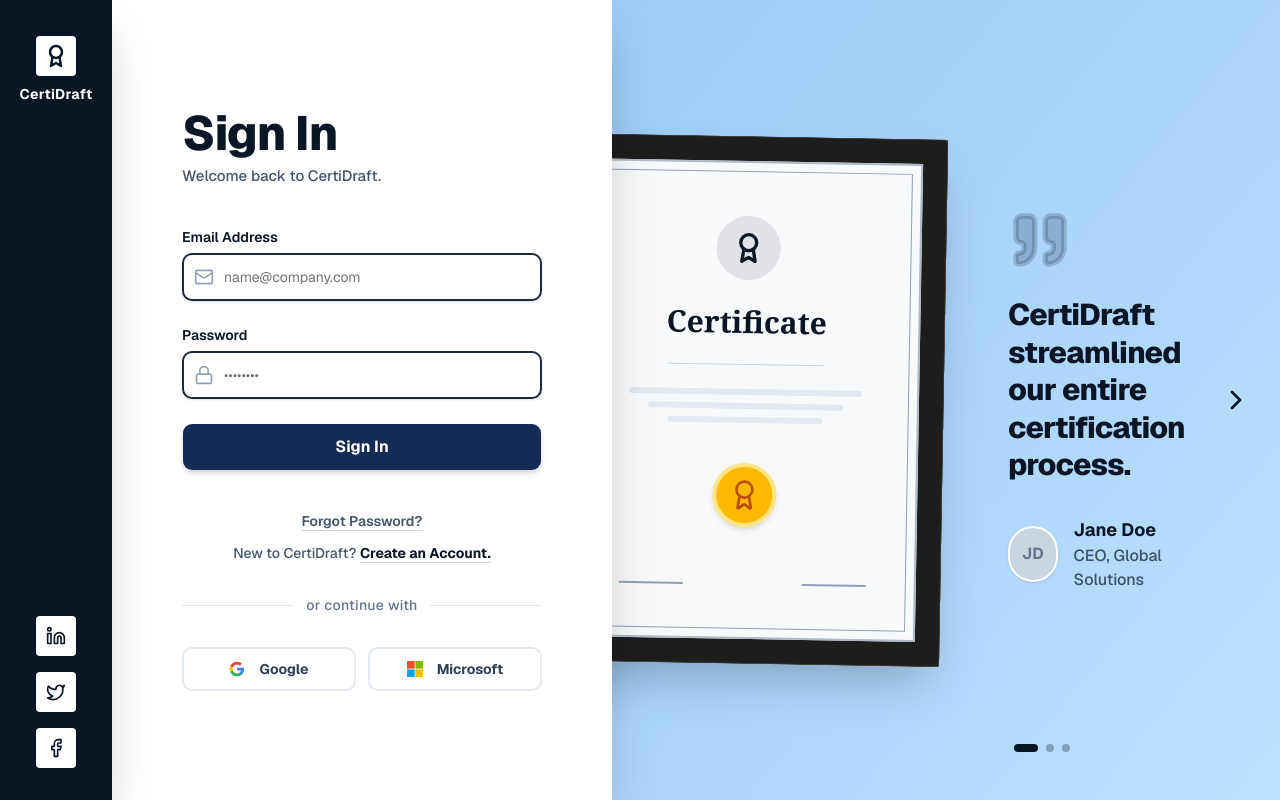
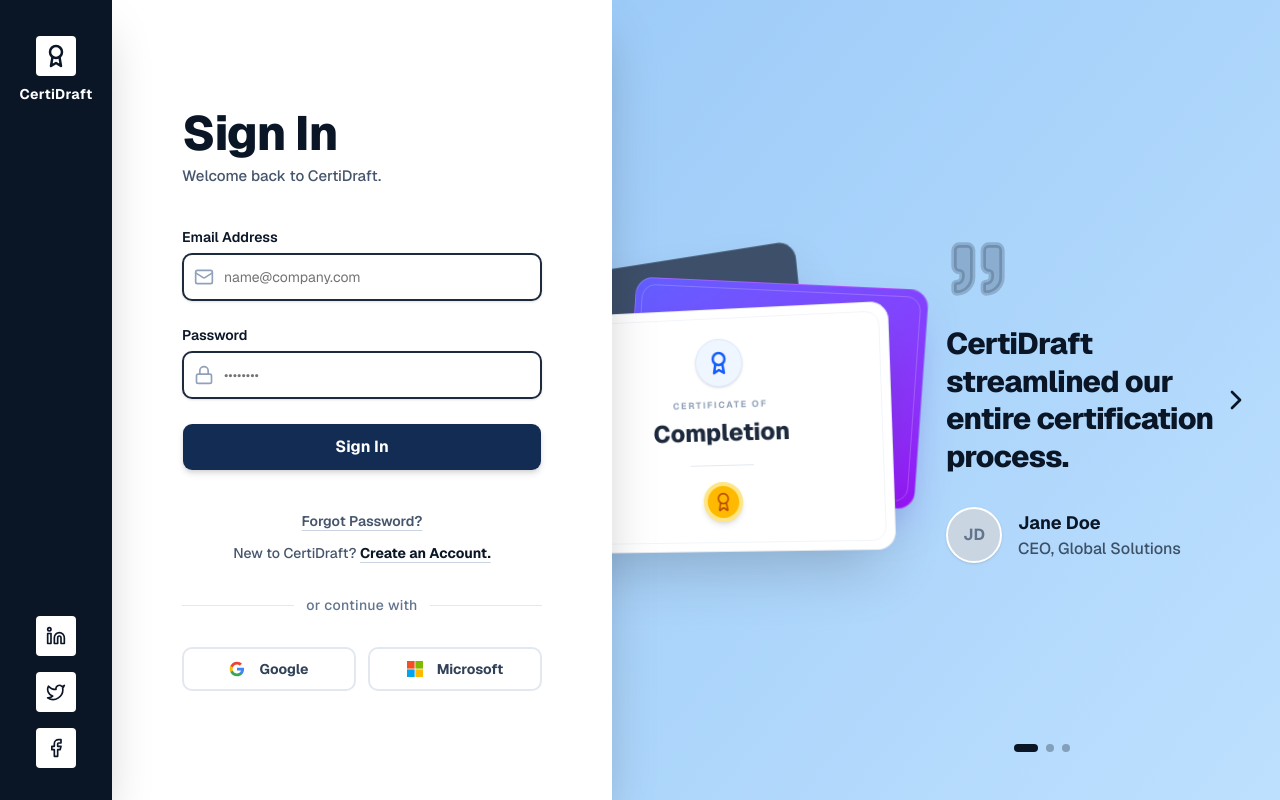
Before and after one commit to devbalbuena/CertiDraft, a Next.js app: page /auth/login in a window 1280 px wide. Built offline with nearby package versions, Linux system fonts and the light colour scheme; no server answers.

Commit message:
feat(auth): redesign right side of login page with 3D template showcase

```diff
--- a/src/app/auth/login/page.tsx
+++ b/src/app/auth/login/page.tsx
@@ -214,36 +214,37 @@
       {/* ── 3. Showcase Area (Hidden on Mobile) ─────────────────────────────── */}
       <div className="hidden lg:flex flex-1 bg-gradient-to-br from-[#9dcbf8] to-[#bde0fe] relative z-10 items-center justify-between pl-0 pr-16 py-12">
 
-        {/* Certificate Frame Mockup (Cut off on the left edge intentionally) */}
-        <div className="h-[75%] aspect-[0.75] bg-[#1d1d1b] shadow-2xl relative -ml-16 rounded flex items-center justify-center p-4 lg:p-6 transform rotate-1 border-r border-y border-[#3d3d3a]">
-          {/* Inner Certificate */}
-          <div className="w-full h-full bg-[#f8f9fa] relative border-2 border-[#b0b9c6] p-4 flex flex-col items-center justify-center">
-            {/* Double Border Detail */}
-            <div className="absolute inset-2 border border-[#8f9eb5]"></div>
+        {/* Floating Certificates Showcase */}
+        <div className="relative w-1/2 h-full flex items-center justify-center -ml-8 perspective-[1200px]">
 
-            <div className="flex flex-col items-center justify-center w-full z-10 space-y-6">
-              {/* Fake Logo */}
-              <div className="w-16 h-16 rounded-full bg-[#0a1526]/10 text-[#0a1526] flex items-center justify-center">
-                 <svg xmlns="http://www.w3.org/2000/svg" viewBox="0 0 24 24" fill="none" stroke="currentColor" strokeWidth="2.5" strokeLinecap="round" strokeLinejoin="round" className="w-8 h-8"><circle cx="12" cy="8" r="6"/><path d="M15.477 12.89 17 22l-5-3-5 3 1.523-9.11"/></svg>
-              </div>
-              <h2 className="font-serif text-3xl font-bold text-[#0a1526]">Certificate</h2>
+          {/* Back Card - Dark */}
+          <div className="absolute w-[280px] aspect-[1.4] bg-slate-900 rounded-2xl shadow-2xl border border-slate-700 transform rotate-y-[-20deg] rotate-z-[-6deg] translate-x-[-60px] translate-y-[-40px] opacity-70 flex flex-col items-center justify-center p-6">
+            <div className="w-10 h-10 rounded-full bg-slate-800 mb-2 border border-slate-700"></div>
+            <div className="w-32 h-2 bg-slate-800 rounded-full mb-2"></div>
+            <div className="w-24 h-1.5 bg-slate-800 rounded-full mb-1"></div>
+            <div className="w-20 h-1 bg-slate-800 rounded-full"></div>
+            <div className="w-8 h-8 text-slate-700 mt-5"><Award className="w-full h-full" /></div>
+          </div>
 
-              <div className="w-1/2 h-px bg-slate-300"></div>
+          {/* Middle Card - Modern Gradient */}
+          <div className="absolute w-[300px] aspect-[1.4] bg-gradient-to-br from-indigo-500 to-purple-600 rounded-2xl shadow-[0_20px_40px_-15px_rgba(79,70,229,0.5)] border border-white/20 transform rotate-y-[-15deg] rotate-z-[4deg] translate-x-[40px] translate-y-[-10px] flex flex-col items-center justify-center p-6">
+            <div className="absolute inset-[6px] border border-white/20 rounded-xl"></div>
+            <div className="text-[9px] font-bold text-indigo-200 uppercase tracking-widest mb-1">Recognition</div>
+            <div className="text-xl font-extrabold text-white text-center leading-tight">Innovation Award</div>
+            <div className="w-8 h-8 text-amber-300 mt-4"><Award className="w-full h-full" /></div>
+          </div>
 
-              <div className="space-y-2 w-3/4">
-                <div className="h-1.5 bg-slate-200 rounded-full w-full"></div>
-                <div className="h-1.5 bg-slate-200 rounded-full w-5/6 mx-auto"></div>
-                <div className="h-1.5 bg-slate-200 rounded-full w-4/6 mx-auto"></div>
-              </div>
-
-              <div className="w-16 h-16 rounded-full bg-amber-400 shadow-md border-4 border-amber-200 flex items-center justify-center mt-4">
-                 <Award className="w-8 h-8 text-amber-700" />
-              </div>
-
-              <div className="w-full flex justify-between items-end px-8 mt-8">
-                 <div className="w-16 h-0.5 bg-slate-400"></div>
-                 <div className="w-16 h-0.5 bg-slate-400"></div>
-              </div>
+          {/* Front Card - Classic Minimal */}
+          <div className="absolute w-[340px] aspect-[1.4] bg-white rounded-2xl shadow-[0_30px_60px_-15px_rgba(0,0,0,0.2)] border border-slate-200 transform rotate-y-[-10deg] rotate-z-[-2deg] translate-x-[-10px] translate-y-[30px] flex flex-col items-center justify-center p-6 hover:translate-y-[25px] hover:rotate-y-0 hover:rotate-z-0 hover:scale-105 transition-all duration-500 cursor-default">
+            <div className="absolute inset-[8px] border-[1.5px] border-slate-100 rounded-xl"></div>
+            <div className="w-12 h-12 rounded-full bg-blue-50 text-blue-600 flex items-center justify-center mb-3 shadow-sm border border-blue-100">
+              <svg xmlns="http://www.w3.org/2000/svg" viewBox="0 0 24 24" fill="none" stroke="currentColor" strokeWidth="2.5" strokeLinecap="round" strokeLinejoin="round" className="w-6 h-6"><circle cx="12" cy="8" r="6"/><path d="M15.477 12.89 17 22l-5-3-5 3 1.523-9.11"/></svg>
+            </div>
+            <div className="text-[9px] font-bold text-slate-400 uppercase tracking-[0.2em] mb-1">Certificate of</div>
+            <div className="text-2xl font-extrabold text-slate-800">Completion</div>
+            <div className="w-16 h-px bg-slate-200 my-4"></div>
+            <div className="w-10 h-10 rounded-full bg-amber-400 shadow-md border-4 border-amber-200 flex items-center justify-center">
+              <Award className="w-5 h-5 text-amber-700" />
             </div>
           </div>
         </div>
```
